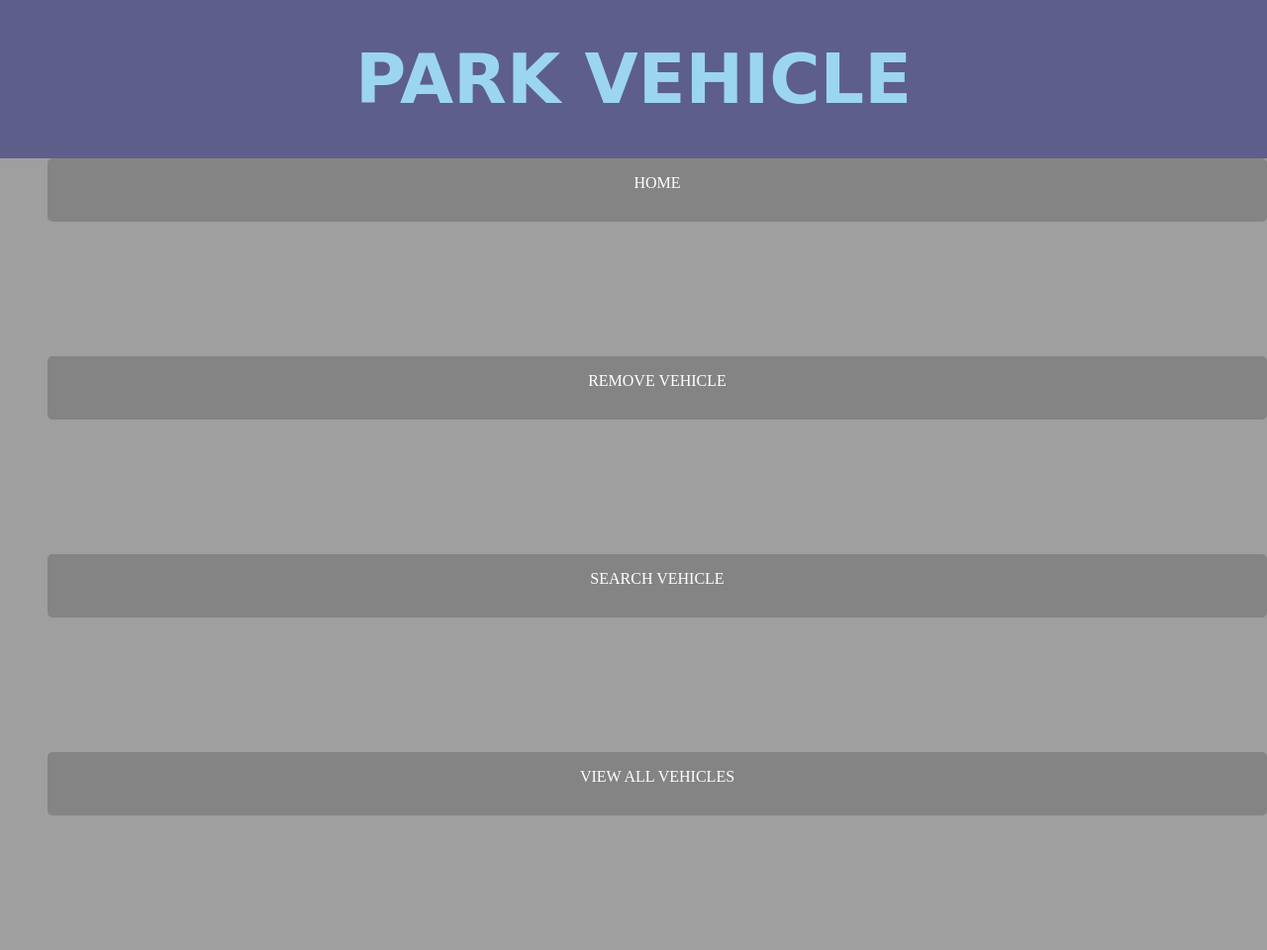
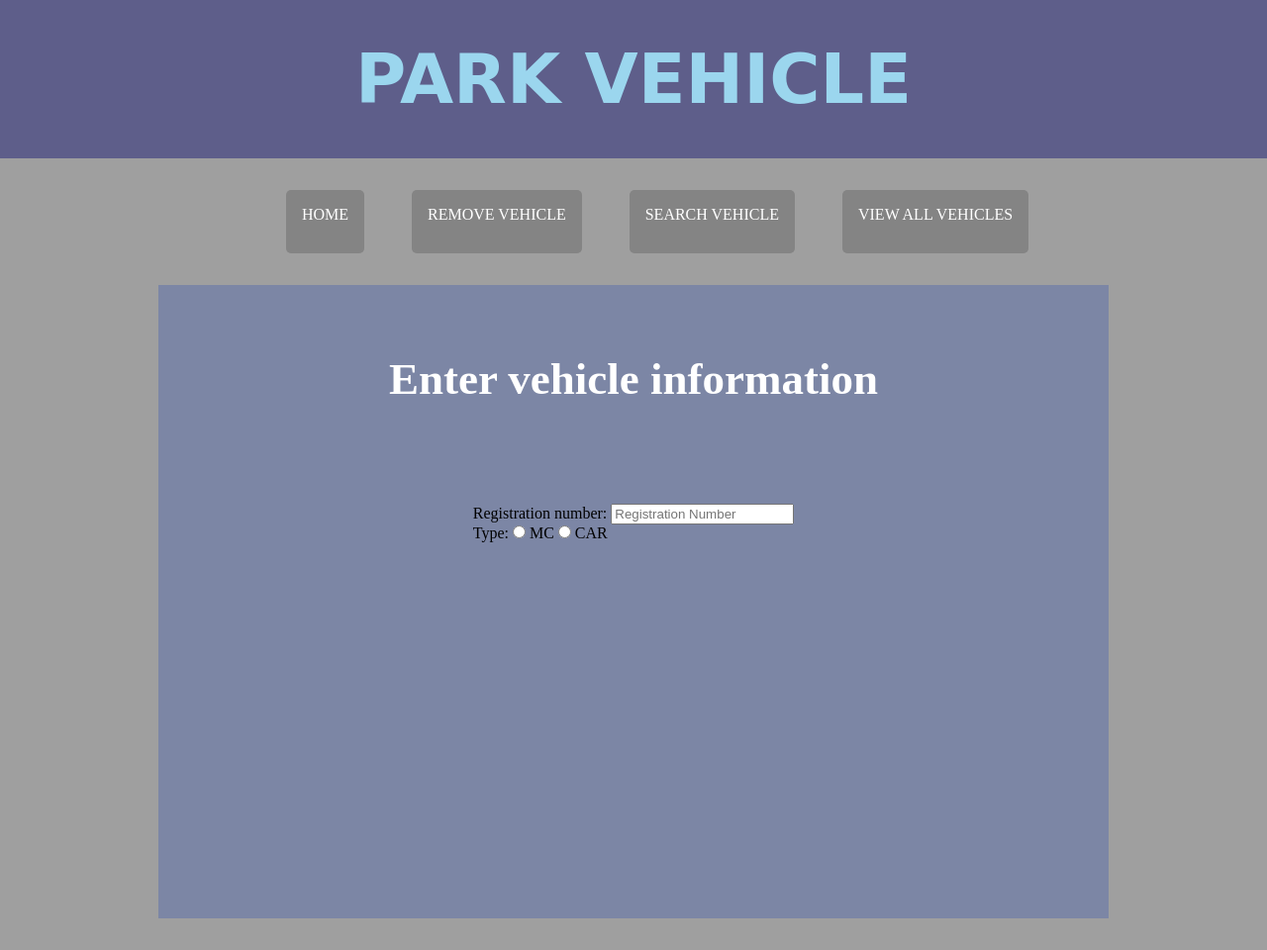
Before and after one commit to DenAdlaMannen/RFE-INC, a PHP site: page /park.php in a window 1280 px wide. Shown: the whole page at 99% size. Run offline with PHP 8.4, Linux system fonts and the light colour scheme; some web fonts are replaced.

Commit message:
FORM UPDATE, USE

```diff
--- a/park.php
+++ b/park.php
@@ -20,10 +20,27 @@ include_once "classes/park-class.php";
 </div>
 
 <div class="main">
+  <div class="menu">
   <a href="index.php" class="btn">HOME</a>
   <a href="remove.php" class="btn">REMOVE VEHICLE</a>
   <a href="search.php" class="btn">SEARCH VEHICLE</a>
   <a href="view.php" class="btn">VIEW ALL VEHICLES</a>
+  </div>
+
+  <div class="formContainer">
+    <h3 class="formHeader">Enter vehicle information</h3>
+    <div class="form">
+    <form method="POST" action="classes/park-class.php">
+      <label>Registration number: </label><input type="Text" name="regNum" placeholder="Registration Number">
+      <br>
+      <label>Type:</label>
+      <input type="Radio" name="type" value="MC"> MC
+      <input type="Radio" name="type" value="CAR"> CAR
+    </form>
+    </div>
+
+
+  </div>
 </div>
 
 <?php
--- a/styles.css
+++ b/styles.css
@@ -45,7 +45,7 @@ margin: 0px;
 
 /* END OF STRUCTURE */
 
-/* SOME STYLING */
+/* SOME GENERAL STYLING FOR ALL WEBSITES */
 
 .headerTxt{
 justify-self: center;
@@ -90,3 +90,31 @@ color: rgb(155, 214, 238);
 .btn:hover{
   background-color: #555555;
 }
+
+/* END OF GENERAL STYLING */
+
+/* PARK WEBSITE STYLES */
+.formContainer{
+  height: 40em;
+  width: 60em;
+  background-color: rgb(124, 134, 165);
+  justify-self: center;
+  display: grid;
+}
+
+.form{
+  justify-self: center;
+  align-self: center;
+  position: absolute;
+  margin-bottom: 10em;
+}
+
+.formHeader{
+  justify-self: center;
+  align-self: center;
+  margin-bottom: 10em;
+  font-size: 45px;
+  color: white;
+  position: absolute;
+}
+/* END OF PARK WEBSITE STYLES */
```
